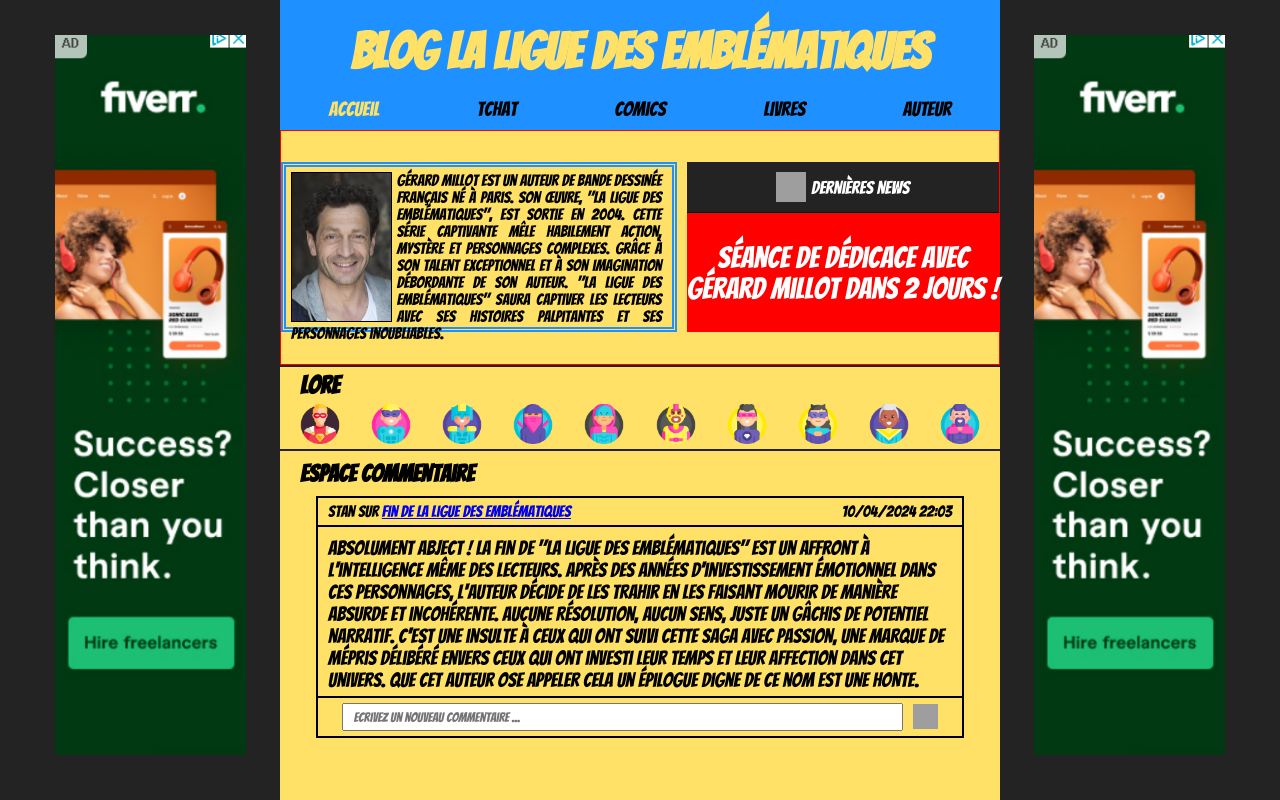
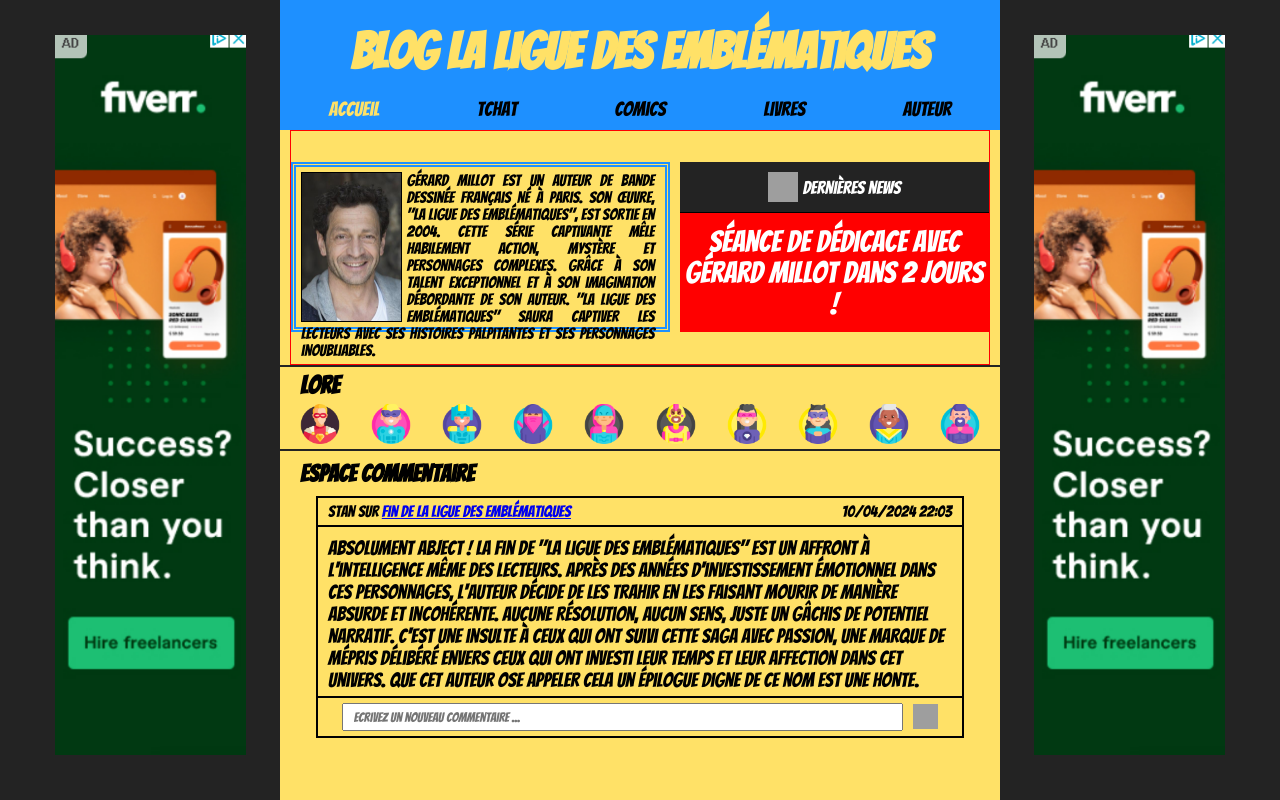
Before and after one commit to GabrielIvanes/ligue-des-emblematiques, a React (Vite) app: page / in a window 1280 px wide. Built offline with nearby package versions, Linux system fonts and the light colour scheme; grey boxes are pictures that could not be loaded.

Commit message:
change top content

```diff
--- a/src/assets/styles/home.css
+++ b/src/assets/styles/home.css
@@ -13,6 +13,7 @@
 	gap: 10px;
 	flex: 1 0 auto;
 	border: 1px solid red;
+	margin: 0 10px;
 }
 
 .home-content .top-content > div {
@@ -23,7 +24,7 @@
 	border: thick double var(--blue);
 	padding: 5px;
 	padding-right: 10px;
-	width: 500px;
+	width: 55%;
 }
 
 .home-content .information {
@@ -31,7 +32,7 @@
 	flex-direction: column;
 	align-items: center;
 	background-color: var(--red);
-	width: 400px;
+	width: 45%;
 }
 
 .home-content .information .titre {
```
